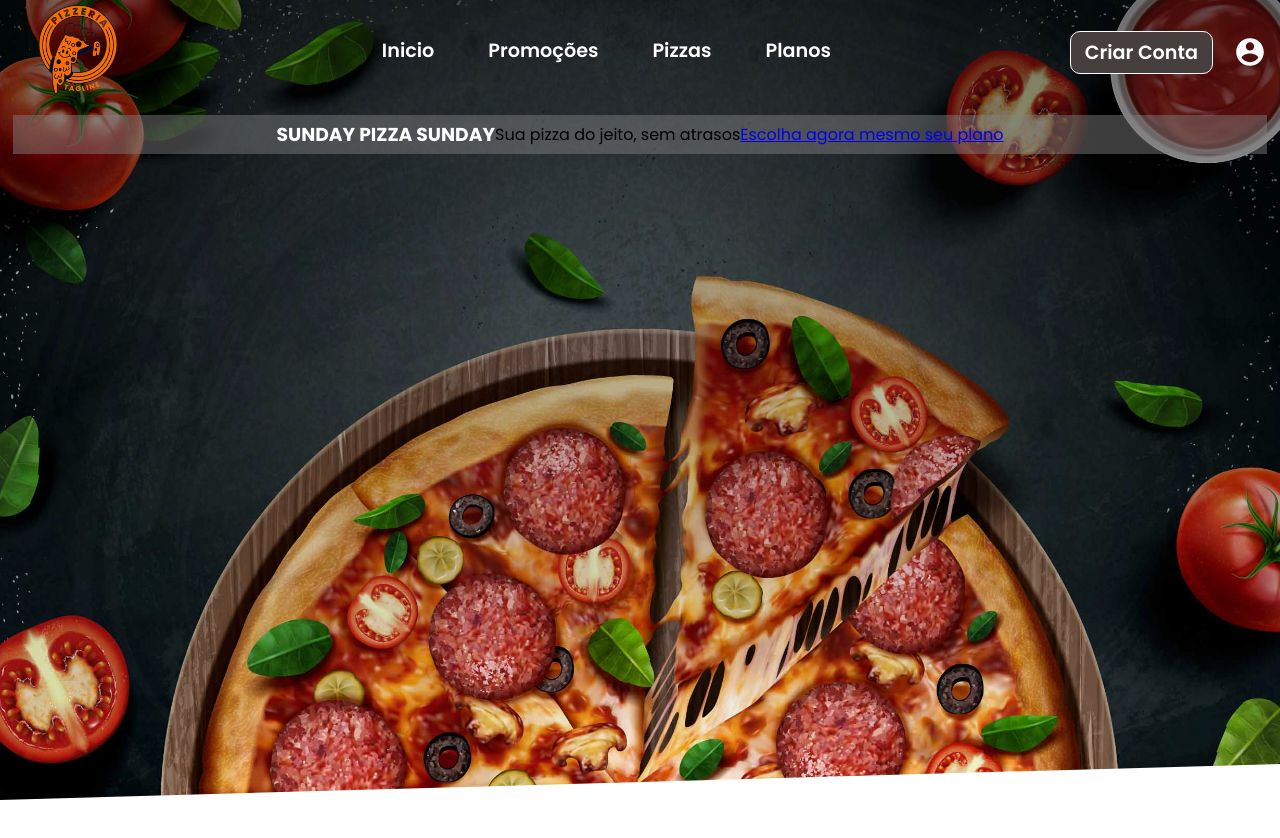
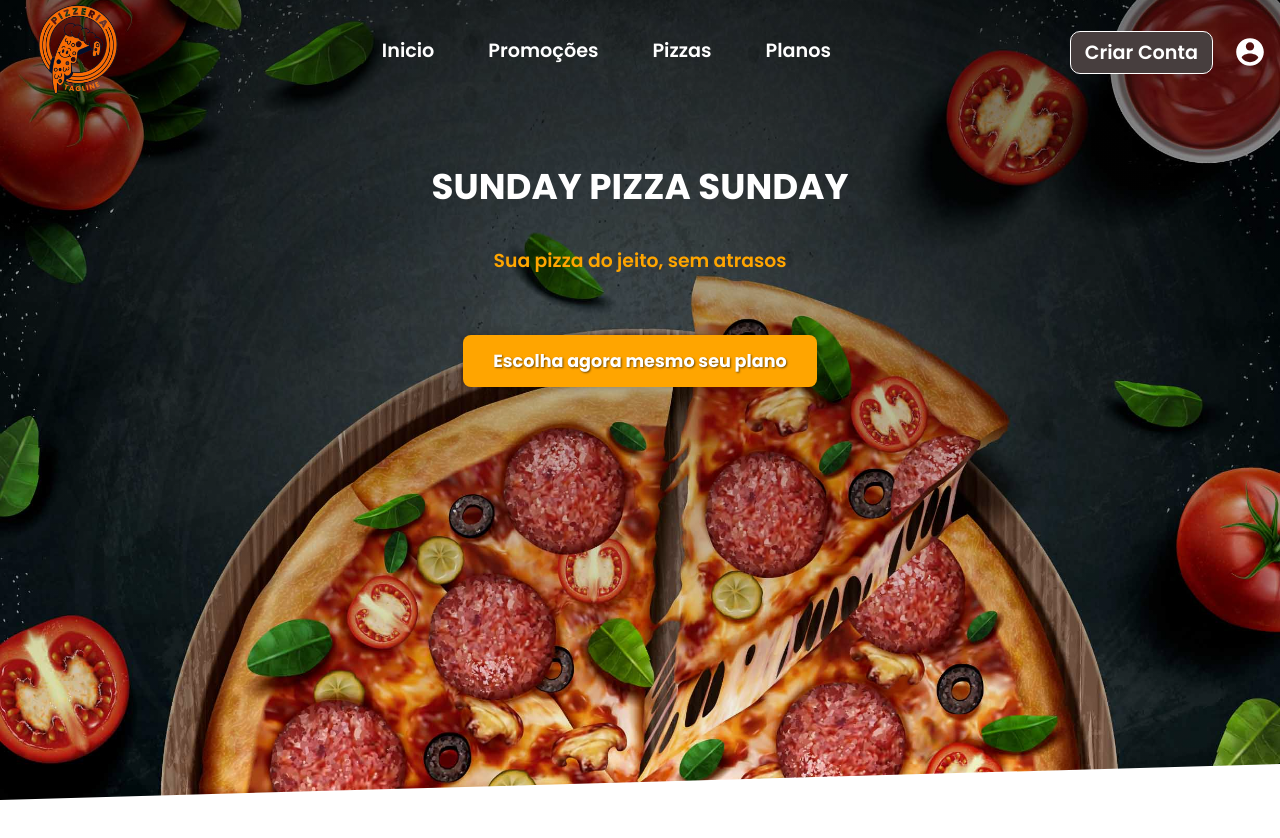
Before and after one commit to SantV7/pizzaria, a React (Vite) app: page / in a window 1280 px wide. Shown: the top 838 px of the page. Built offline with nearby package versions, Linux system fonts and the light colour scheme; the HTML template or start-up script is replaced by a standard one.

Commit message:
Setting text's styles

```diff
--- a/src/styles/header.css
+++ b/src/styles/header.css
@@ -29,14 +29,44 @@ header > nav {
 }
 
 header > .area_text {
+    margin-top: 40px;
     padding: 5px;
-    background-color: rgba(128, 128, 128, 0.466);
+
     display: flex;
     align-items: center;
     justify-content: center;
+    flex-flow: column nowrap;
+    gap: 33px;
 }
 
 header > .area_text > #text-wellcome {
+    font-size: 30.5px;
     color: white;
     text-transform: uppercase;
 }
+
+header > .area_text > .paragraph_text   {
+    font-size: 18.8px;
+    color: orange;
+    font-weight: 600;
+    margin-bottom: 40px;
+}
+
+header > .area_text > .btnSelectPlan > a {
+    cursor: pointer;
+    text-decoration: none;
+    background-color: orange;
+    font-weight: 700;
+    font-size: 1.1em;
+    color: rgb(255, 255, 255);
+    text-shadow: 1px 1px 2px rgba(0, 0, 0, 0.537);
+    padding: 14px 30px;
+    border-radius: 8px;
+    box-shadow: 0px 0px 10px rgba(0, 0, 0, 0.247);
+    transition:  ease 0.27s;
+
+}
+
+header > .area_text > .btnSelectPlan > a:hover {
+    background-color: rgb(255, 153, 0);
+}
```
Also changed, not shown: src/components/Header.jsx (indentation only).
